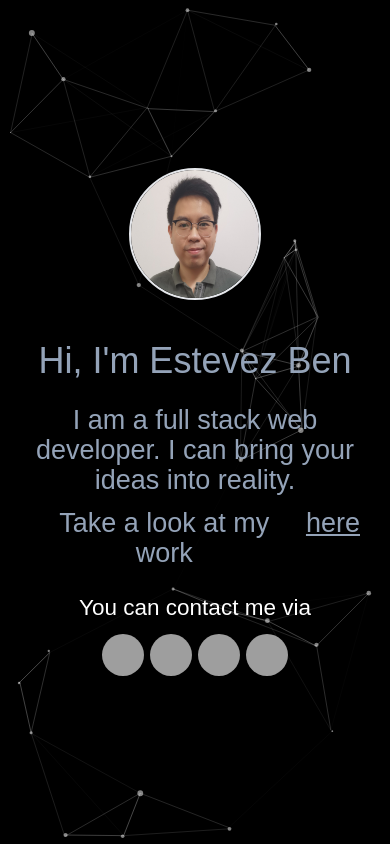
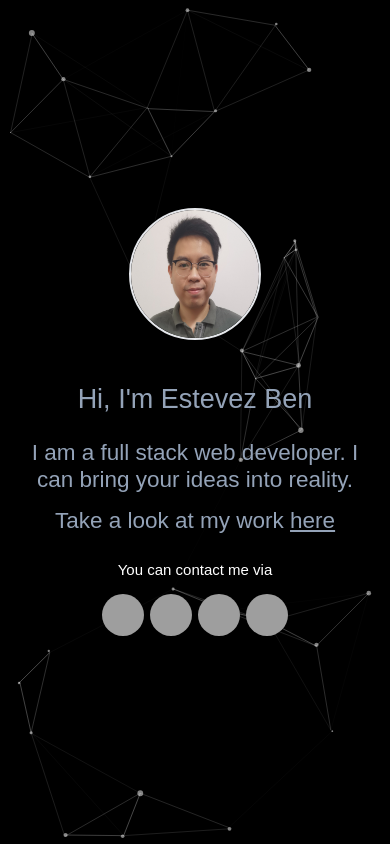
Before and after one commit to mossymoo/estevezben.github.io, a plain HTML site: page index.html in a window 390 px wide. Drawn offline with nearby package versions, Linux system fonts and the light colour scheme; grey boxes are pictures that could not be loaded.

Commit message:
Update index.html

```diff
--- a/index.html
+++ b/index.html
@@ -3,6 +3,10 @@
 <head>
   <meta charset="utf-8">
   <meta name="viewport" content="width=device-width, initial-scale=1">
+  <meta name="description" content="Welcome to Estevez Ben Portfolio!"/>
+  <link rel="preconnect" href="https://fonts.googleapis.com">
+  <link rel="preconnect" href="https://fonts.gstatic.com" crossorigin>
+  <link href="https://fonts.googleapis.com/css2?family=Epilogue:ital,wght@0,100;0,200;0,300;0,400;0,500;0,600;0,700;0,800;0,900;1,100;1,200;1,300;1,400;1,500;1,600;1,700;1,800;1,900&display=swap" rel="stylesheet">
   <style type="text/css">
     html,
     /*body {
@@ -164,13 +168,13 @@ window.addEventListener('DOMContentLoaded', (event) => {
     <div class="m-auto z-10 px-10 text-center">
       <div class="flex justify-center pb-10"><img class="rounded-full border-2 w-44 h-44" src="me.jpg"></div>
       <br>
-      <h1 class="flex justify-center text-5xl mb-4">Hi, I'm Estevez Ben</h1>
+      <h1 class="flex justify-center text-4xl md:text-5xl mb-4">Hi, I'm Estevez Ben</h1>
       <br>
-      <p class="text-4xl">I am a full stack web developer. <span class="sm:break-words">I can bring your ideas into reality.</span></p>
+      <p class="text-3xl md:text-4xl">I am a full stack web developer. <span class="sm:break-words">I can bring your ideas into reality.</span></p>
       <br>
-      <p class="text-4xl flex justify-center sm:break-words">Take a look at my work<a href="https://weatly.casa" target="_blank">&nbsp;<u>here</u></a></p>
+      <p class="text-3xl md:text-4xl flex justify-center sm:break-words">Take a look at my work<a href="https://weatly.casa" target="_blank">&nbsp;<u>here</u></a></p>
       <br />
-      <p class="flex justify-center text-3xl text-white mt-4">You can contact me via </p>
+      <p class="flex justify-center text-xl md:text-3xl text-white mt-4">You can contact me via </p>
       <br>
       <div class="flex justify-center">
         <div class="flex flex-row space-x-2"><div><a href="mailto:estevezbenlajamin@gmail.com" target="_blank"><img src="https://cdn3.iconfinder.com/data/icons/essential-rounded/66/Rounded-07-256.png" alt="Email" class="rounded-full w-14 h-14"></a></div>
```
